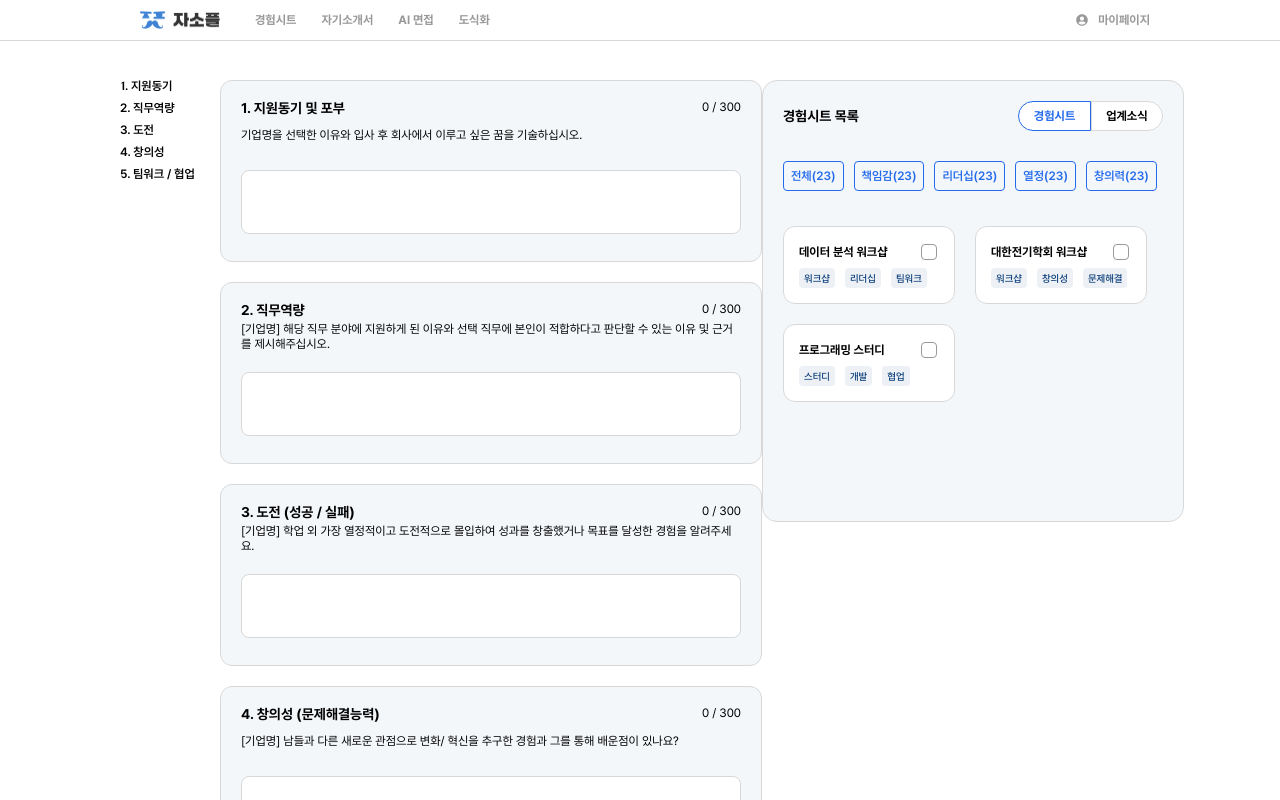
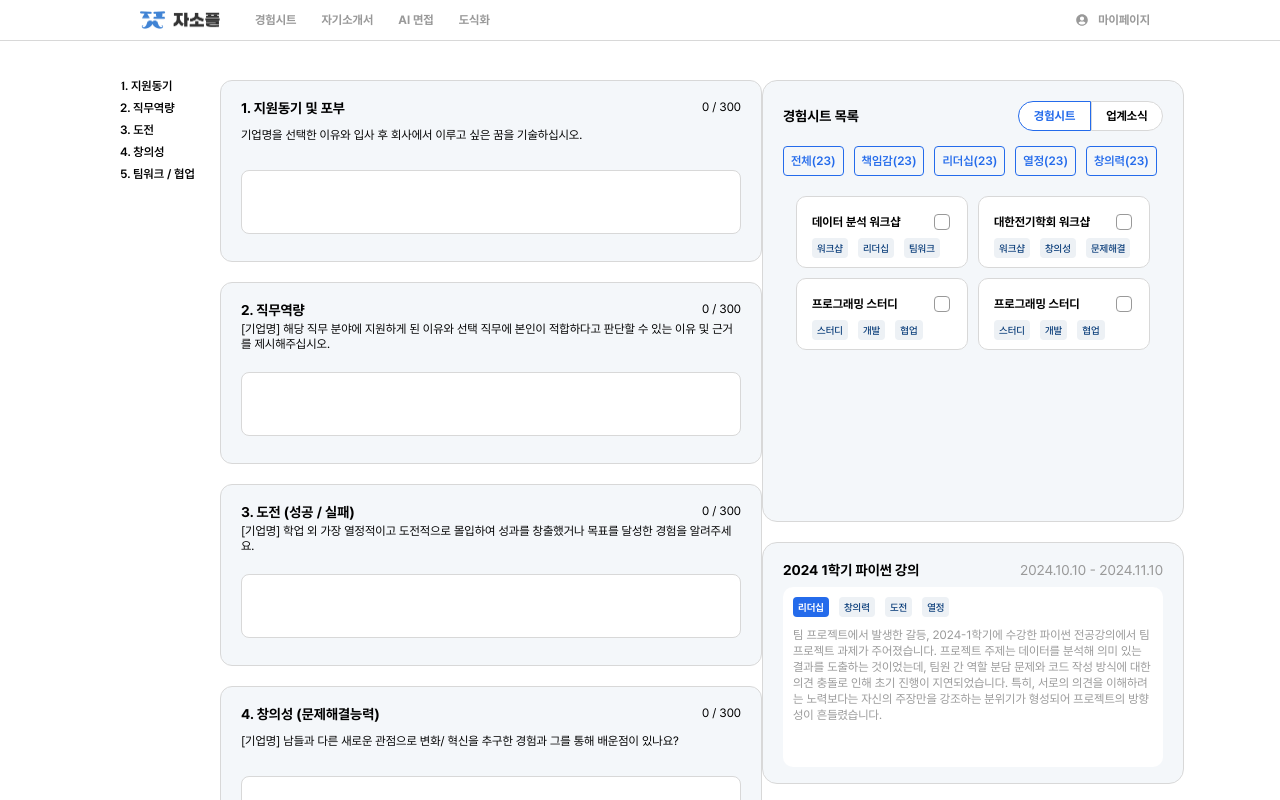
Before and after one commit to 9oormthon-univ/2024_DANPOONG_TEAM_35_FE, a React (Vite) app: page /write-letter in a window 1280 px wide. Built offline with nearby package versions, Linux system fonts and the light colour scheme.

Commit message:
feat : 경험시트 내용 보여주는 DetailPanel 추가

```diff
--- /dev/null
+++ b/src/components/write-letter/DetailPanel.jsx
@@ -0,0 +1,106 @@
+import styled from "styled-components";
+
+function DetailPanel() {
+  return (
+    <Container>
+      <TopContainer>
+        <TitleText>2024 1학기 파이썬 강의</TitleText>
+        <Date>2024.10.10 - 2024.11.10</Date>
+      </TopContainer>
+      <MainContainer>
+        <TagContainer>
+          <TitleTag>리더십</TitleTag>
+          <Tag>창의력</Tag>
+          <Tag>도전</Tag>
+          <Tag>열정</Tag>
+        </TagContainer>
+        <TextBox>
+          팀 프로젝트에서 발생한 갈등, 2024-1학기에 수강한 파이썬 전공강의에서
+          팀 프로젝트 과제가 주어졌습니다. 프로젝트 주제는 데이터를 분석해 의미
+          있는 결과를 도출하는 것이었는데, 팀원 간 역할 분담 문제와 코드 작성
+          방식에 대한 의견 충돌로 인해 초기 진행이 지연되었습니다. 특히, 서로의
+          의견을 이해하려는 노력보다는 자신의 주장만을 강조하는 분위기가
+          형성되어 프로젝트의 방향성이 흔들렸습니다.
+        </TextBox>
+      </MainContainer>
+    </Container>
+  );
+}
+
+export default DetailPanel;
+
+const Container = styled.div`
+  width: 380px;
+  height: 200px;
+
+  background-color: var(--color-bg-blue);
+  border-radius: 15px;
+  border: 1px solid var(--color-light-gray);
+  padding: 20px;
+`;
+
+const TitleText = styled.p`
+  font-size: 14px;
+  font-weight: var(--weight-bold);
+`;
+
+const Date = styled.p`
+  font-size: 14px;
+  font-weight: var(--weight-regular);
+  color: var(--color-gray);
+`;
+
+const TopContainer = styled.div`
+  display: flex;
+  justify-content: space-between;
+  align-items: center;
+`;
+
+const TagContainer = styled.div`
+  display: flex;
+  gap: 10px;
+  margin-top: 10px;
+  font-size: 10px;
+  padding: 10px;
+
+  overflow: hidden;
+  white-space: nowrap;
+  text-overflow: ellipsis;
+`;
+
+const TitleTag = styled.div`
+  width: fit-content;
+  border-radius: 4px;
+
+  font-weight: var(--weight-bold);
+  padding: 5px;
+
+  background-color: var(--color-dark-blue);
+  color: white;
+`;
+
+const Tag = styled.div`
+  width: fit-content;
+  border-radius: 4px;
+
+  font-size: 10px;
+  font-weight: var(--weight-medium);
+  padding: 5px;
+
+  background-color: var(--color-light-blue);
+  color: var(--color-navy);
+`;
+
+const MainContainer = styled.div`
+  width: 100%;
+  height: 180px;
+  background-color: white;
+  border-radius: 10px;
+`;
+
+const TextBox = styled.div`
+  color: var(--color-gray);
+  font-size: 12px;
+  line-height: 16px;
+  padding: 0 10px;
+`;
--- a/src/components/write-letter/PreviewSheetCard.jsx
+++ b/src/components/write-letter/PreviewSheetCard.jsx
@@ -18,6 +18,12 @@ function PreviewSheetCard() {
     },
     {
       id: 3,
+      title: "프로그래밍 스터디",
+      tags: ["스터디", "개발", "협업"],
+      $isChecked: false,
+    },
+    {
+      id: 4,
       title: "프로그래밍 스터디",
       tags: ["스터디", "개발", "협업"],
       $isChecked: false,
@@ -61,14 +67,17 @@ export default PreviewSheetCard;
 const Background = styled.div`
   width: 100%;
   display: flex;
-  gap: 20px;
+  gap: 10px;
   flex-wrap: wrap;
+
+  justify-content: center;
 `;
 
 const Container = styled.div`
   width: 140px;
+  height: 40px;
   background-color: white;
-  border-radius: 12px;
+  border-radius: 10px;
   border: 1px solid var(--color-light-gray);
   padding: 15px;
 `;
--- a/src/components/write-letter/SheetListPanel.jsx
+++ b/src/components/write-letter/SheetListPanel.jsx
@@ -121,7 +121,7 @@ const TagContainer = styled.div`
   overflow-x: auto;
   white-space: nowrap;
 
-  padding: 20px 0;
+  padding: 5px 0;
 `;
 
 const Tag = styled.button`
--- a/src/components/write-letter/WriteLetterPage.style.js
+++ b/src/components/write-letter/WriteLetterPage.style.js
@@ -7,6 +7,8 @@ export const Background = styled.div`
   display: flex;
   margin-top: 40px;
   margin-left: 80px;
+
+  overflow-x: hidden;
 `;
 
 export const WriteContainer = styled.div`
@@ -21,4 +23,6 @@ export const WriteContainer = styled.div`
 export const PanelContainer = styled.div`
   width: 100%;
   display: flex;
+  flex-direction: column;
+  gap: 20px;
 `;
--- a/src/pages/WriteLetterPage.jsx
+++ b/src/pages/WriteLetterPage.jsx
@@ -7,6 +7,7 @@ import {
 } from "/src/components/write-letter/WriteLetterPage.style.js";
 import SheetListPanel from "../components/write-letter/SheetListPanel";
 import IndexNavigator from "../components/write-letter/IndexNavigator";
+import DetailPanel from "../components/write-letter/DetailPanel";
 
 function WriteCoverLetterPage() {
   const [letters, setLetters] = useState([
@@ -89,6 +90,7 @@ function WriteCoverLetterPage() {
       </WriteContainer>
       <PanelContainer>
         <SheetListPanel />
+        <DetailPanel />
       </PanelContainer>
     </Background>
   );
```
